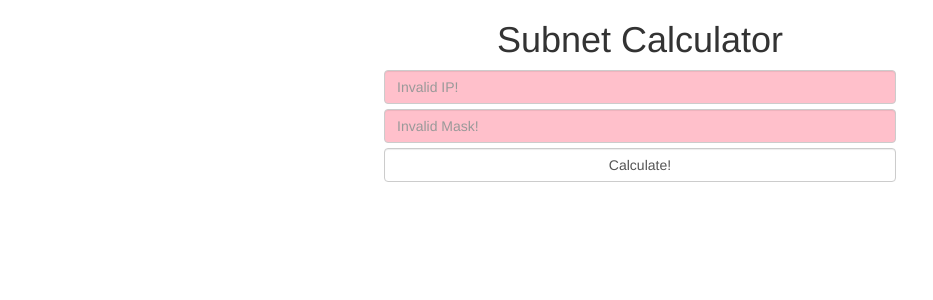
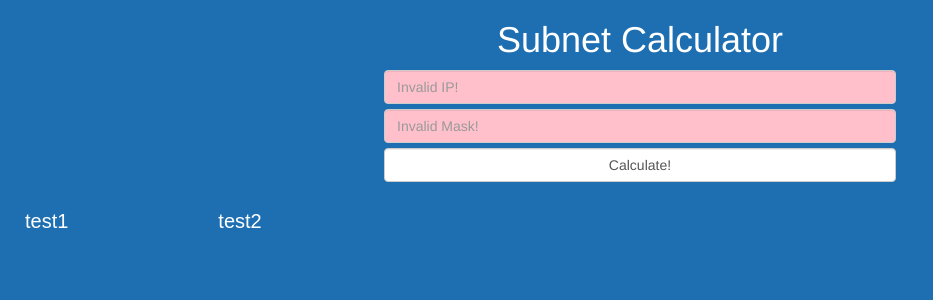
Before and after one commit to cryptohypocrisy/web_subnet_calc, a Flask app: template templates/index.html in a window 1280 px wide. Shown: the top 300 px of the page, without its empty margins (0-933 px from the left). Run offline with Flask 2, Linux system fonts and the light colour scheme; the template is opened without the code that fills it, so the values that code supplies are empty; some libraries are stand-ins or nearby versions.

Commit message:
working on table formatting for output

```diff
--- a/app.py
+++ b/app.py
@@ -14,9 +14,11 @@ Session(app)
 
 @app.route("/", methods=["POST", "GET"])
 def index():
+
     if not session.get("network"):
         session["network"] =  Network()
     session["network"].ip, session["network"].mask = [], []
+
     if request.method == "POST":
         try:
             session["network"].ip = v.check_ip(request.form.get("ip"))
@@ -24,4 +26,5 @@ def index():
         except TypeError:
             session["network"].ip = False
             session["network"].mask, session["network"].cidr = False, False
+
     return render_template("index.html", network=session["network"])
--- a/templates/index.html
+++ b/templates/index.html
@@ -3,7 +3,7 @@
 {% block heading %}Subnet Calculator {% endblock %}
 
 {% block body %}
-    <div style="margin: auto; width: 40%; text-align: center;">
+    <div class="page_elements" style="margin: auto; width: 40%; text-align: center;">
         <form action="{{ url_for('index') }}" method="post">
         {% if network.ip and network.mask or network.ip == [] %}
             <div class="form-group">
@@ -27,10 +27,22 @@
         </form>
         <div id="output">
             {% if network.ip and network.mask %}
+                <table>
+                    <tr>
+                        <td style="position: 200px; width:400px">IP Address:</td>
+                        <td>{{ ".".join(network.ip)}}</td>
+                    </tr>
+                </table>
                 IP Address: {{ ".".join(network.ip) }}
-                <br>Subnet Mask: {{ ".".join(network.mask) }}
-                <br>Wildcard: {{ ".".join(network.get_wildcard()) }}
+                <br>Subnet Mask: <span class="variable">{{ ".".join(network.mask) }}</span>
+                <br>Wildcard: <span class="variable">{{ ".".join(network.get_wildcard()) }}</span>
             {% endif %}
+            <table>
+                <tr>
+                    <td style="padding-right: 150px;">test1</td>
+                    <td>test2</td>
+                </tr>
+            </table>
         </div>
     </div>
 {% endblock %}
--- a/templates/layout.html
+++ b/templates/layout.html
@@ -4,10 +4,22 @@
         <link rel="stylesheet" href="https://maxcdn.bootstrapcdn.com/bootstrap/3.3.7/css/bootstrap.min.css">
         <meta name="viewport" content="width=screen-width, initial-size=1.0">
         <title>Subnet Calculator</title>
-        <!--<style>
+        <style>
             body {
                 background-color: rgb(30, 111, 178);
             }
+            #output {
+                font-family: arial, sans-serif;
+                font-size: 20px;
+                color: white;
+                text-align: left;
+                padding: 25px;
+            }
+            .variable {
+                color: black;
+            }
+        </style>
+<!--
             h1 {
                 font-family: arial, sans-serif;
                 font-size: 48px;
@@ -25,24 +37,18 @@
                 text-align: center;
                 border-radius: 5px;
             }
-            #output {
-                font-family: arial, sans-serif;
-                font-size: 18px;
-                color: white;
-                text-align: left;
-                padding: 25px;
-            }
+
             input {
                 border-radius: 2px;
                 margin:5px;
                 margin-top: 15px;
                 width: 40%;
             }
-        </style>
-    -->
+-->
+
     </head>
     <body>
-        <h1 style="text-align: center;">{% block heading %}{% endblock %}</h1>
+        <h1 style="text-align: center; color: white;">{% block heading %}{% endblock %}</h1>
         {% block body %}
         {% endblock %}
     </body>
```
Also changed, not shown: 2 other files.
